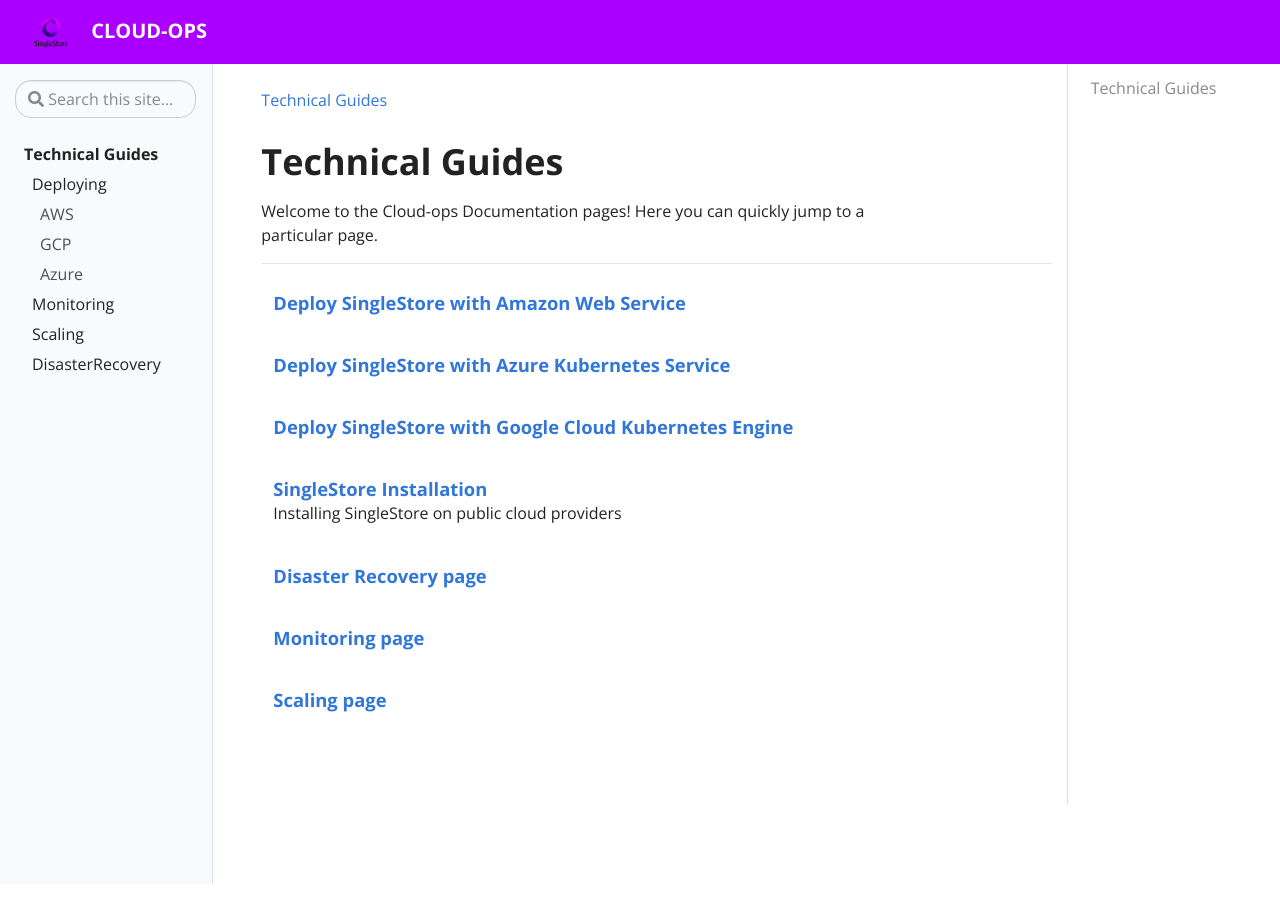
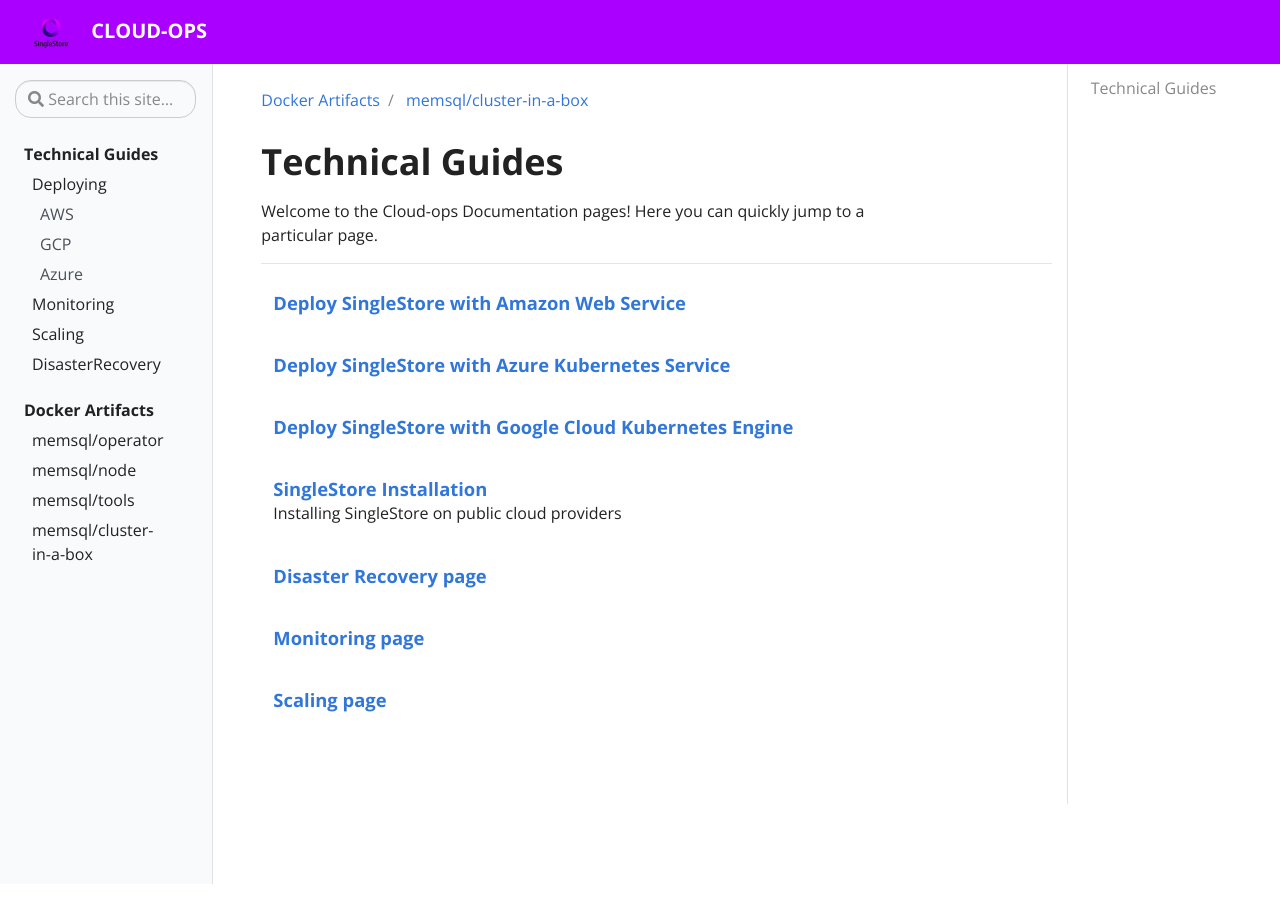
Before and after one commit to sdb-cloud-ops/cloud-ops, a Jekyll site: the page built from pages/docs.md, in a window 1280 px wide. Built offline with Jekyll 4.4.1, drawn with Linux system fonts in a browser that asks for light colours.

Commit message:
Update toc.yml

```diff
--- a/_data/toc.yml
+++ b/_data/toc.yml
@@ -44,3 +44,9 @@
       url: "docs/Scaling/scaling"
     - title: "DisasterRecovery"
       url: "docs/DisasterRecovery/disaster_recovery"
+- title: Docker Artifacts
+  links:
+    - title: "memsql/operator"
+    - title: "memsql/node"
+    - title: "memsql/tools"
+    - title: "memsql/cluster-in-a-box"
```
